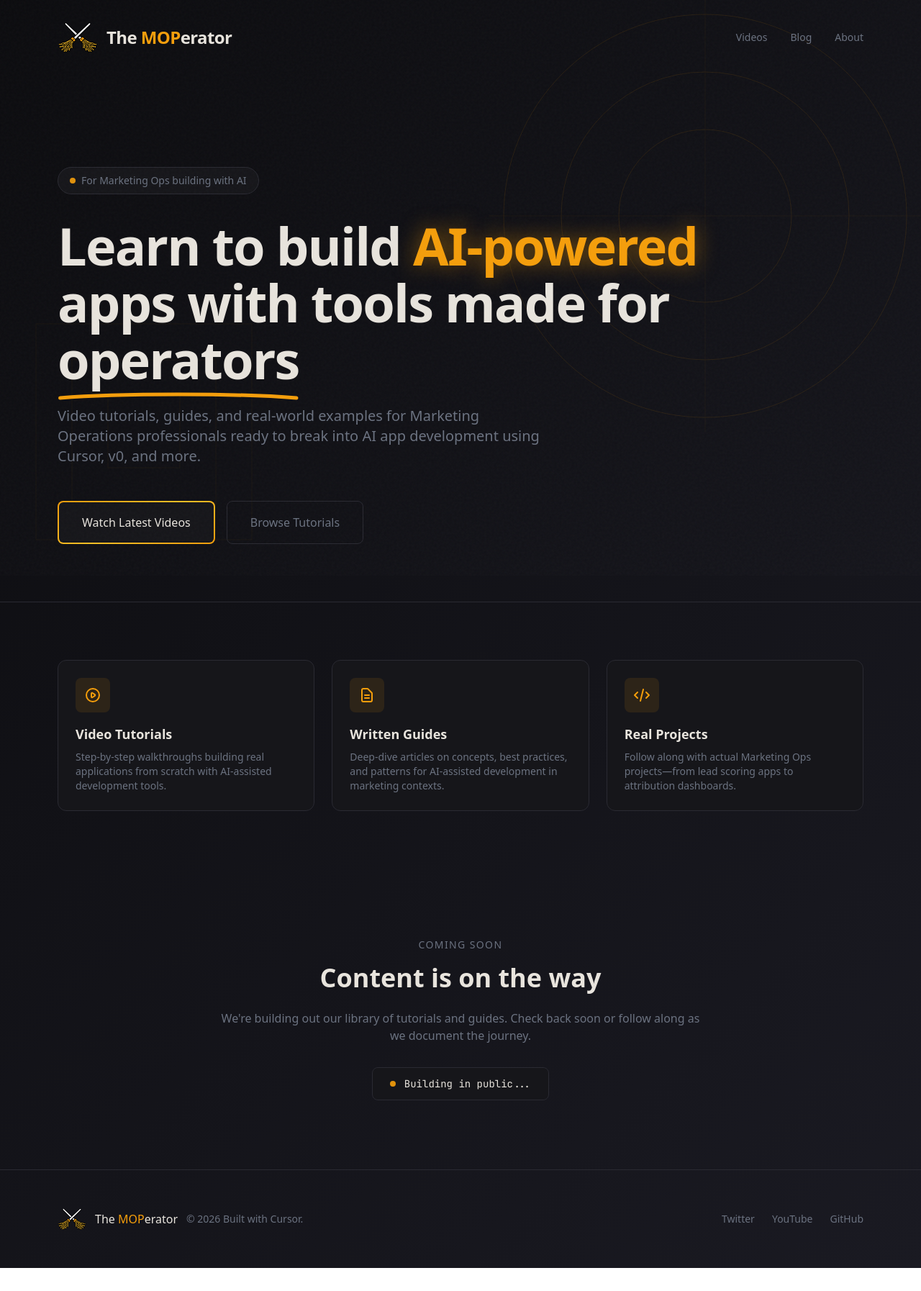
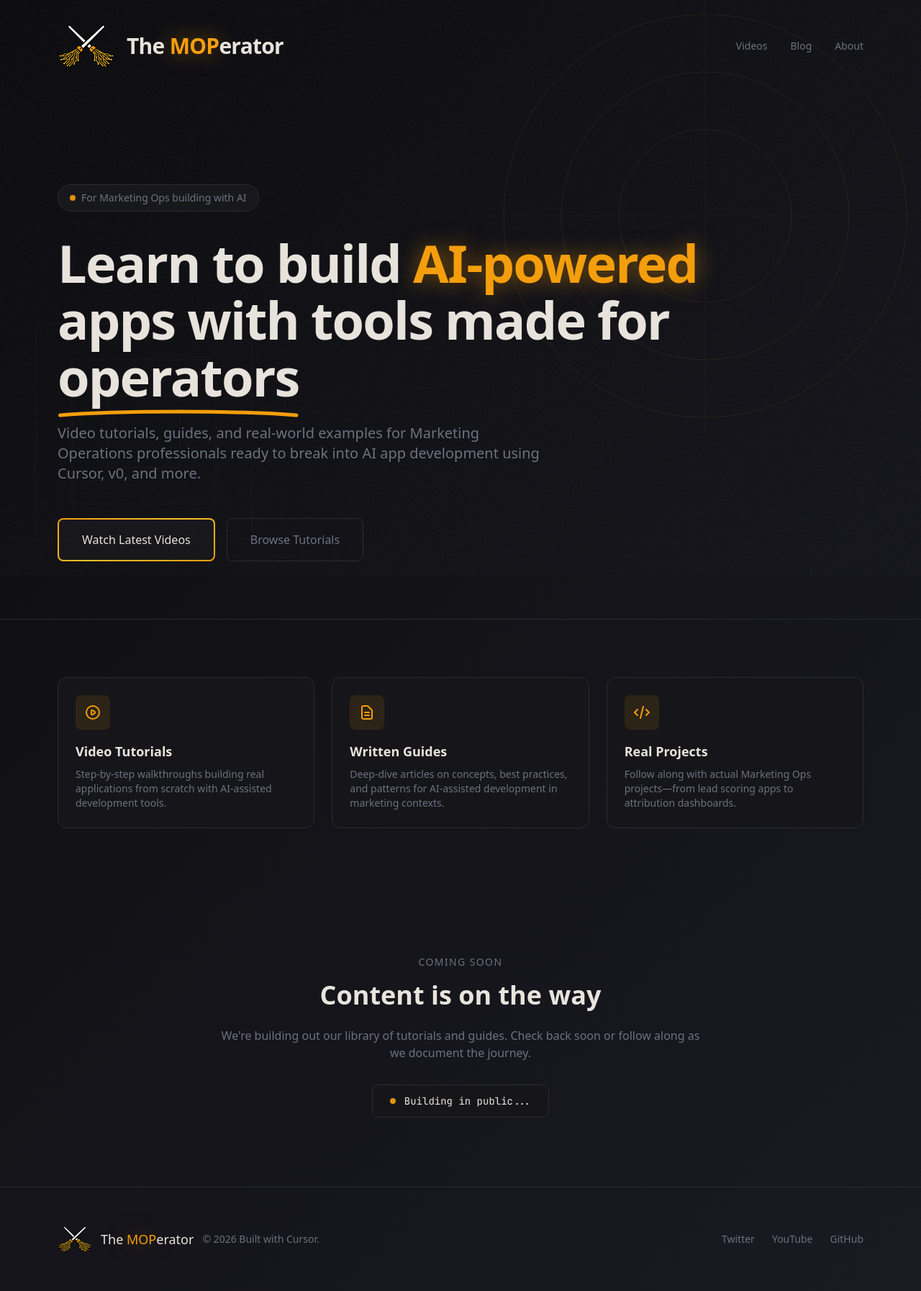
Before and after one commit to joe-reitz/moperator, a Next.js app: page / in a window 1280 px wide. Shown: the whole page at 72% size. Before the commit the page ends 1762 px from the top, so only its background shows below. Built offline with nearby package versions, Linux system fonts and the light colour scheme.

Commit message:
Increase logo size and add glow to MOP text

```diff
--- a/src/app/page.tsx
+++ b/src/app/page.tsx
@@ -23,14 +23,14 @@ export default function Home() {
 
       {/* Navigation */}
       <nav className="relative z-10 flex items-center justify-between px-6 py-6 md:px-12 lg:px-20">
-        <a href="/" className="flex items-center gap-3">
+        <a href="/" className="flex items-center gap-4">
           <img
             src="/icon.svg"
             alt="The MOPerator"
-            className="h-12 md:h-14 w-auto"
+            className="h-14 md:h-16 lg:h-20 w-auto"
           />
-          <span className="text-xl md:text-2xl font-semibold tracking-tight">
-            The <span className="text-accent">MOP</span>erator
+          <span className="text-2xl md:text-3xl font-semibold tracking-tight">
+            The <span className="text-accent glow-text">MOP</span>erator
           </span>
         </a>
         <div className="hidden md:flex items-center gap-8 text-sm">
@@ -279,10 +279,10 @@ export default function Home() {
             <img
               src="/icon.svg"
               alt="The MOPerator"
-              className="h-10 w-auto"
+              className="h-12 w-auto"
             />
-            <span className="font-medium">
-              The <span className="text-accent">MOP</span>erator
+            <span className="font-medium text-lg">
+              The <span className="text-accent glow-text">MOP</span>erator
             </span>
             <span className="text-sm text-muted">
               © 2026 Built with Cursor.
```
